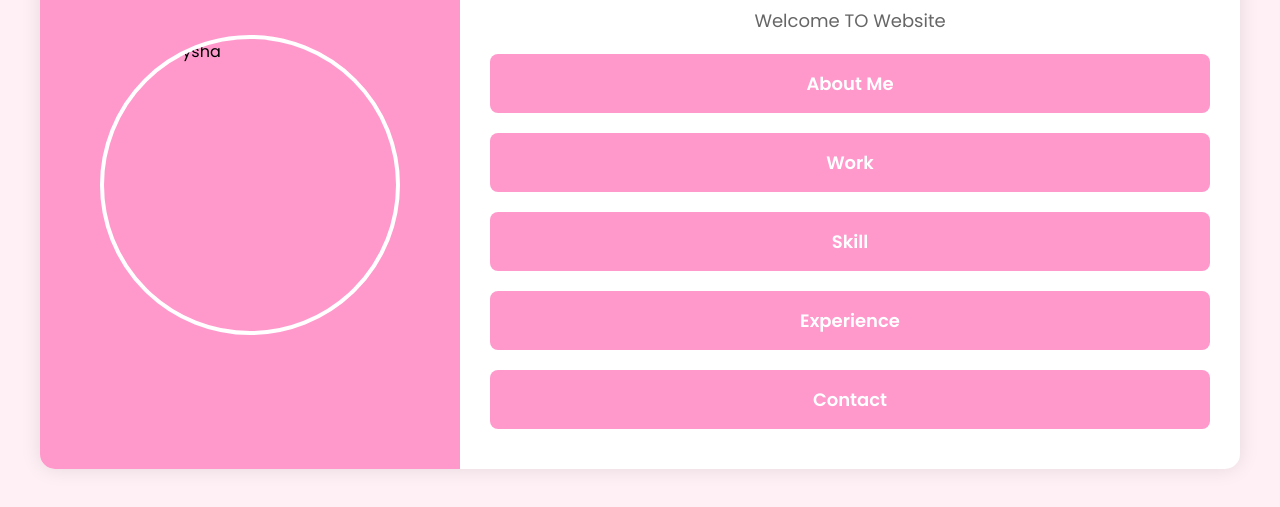
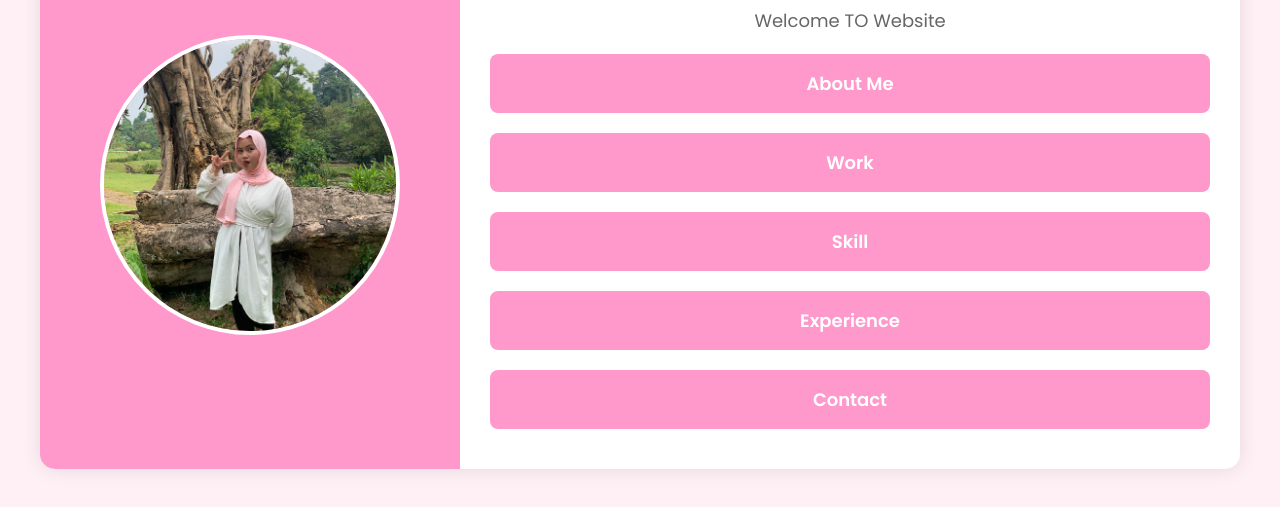
Before and after one commit to meysha-azura/Meysha-Azura.portofolio, a plain HTML site: page index.html in a window 1280 px wide. Shown: the part 215-722 px from the top of the page. Drawn offline with Linux system fonts and the light colour scheme.

Commit message:
Update index.html

```diff
--- a/index.html
+++ b/index.html
@@ -10,7 +10,7 @@
 <body>
   <div class="container">
     <div class="left-section">
-      <img src="images/foto.jpeg" alt="Foto Meysha" class="profile-pic">
+      <img src="foto.jpeg" alt="Foto Meysha" class="profile-pic">
     </div>
     <div class="right-section">
       <h1>Meysha Azura</h1>
```
